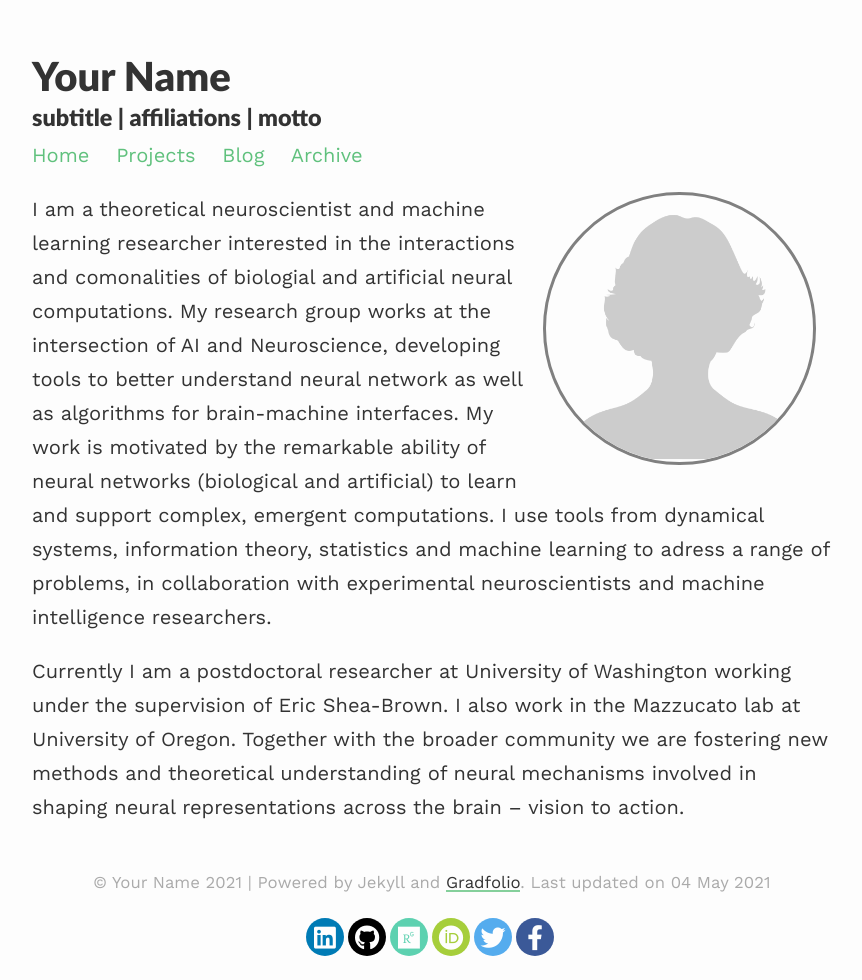
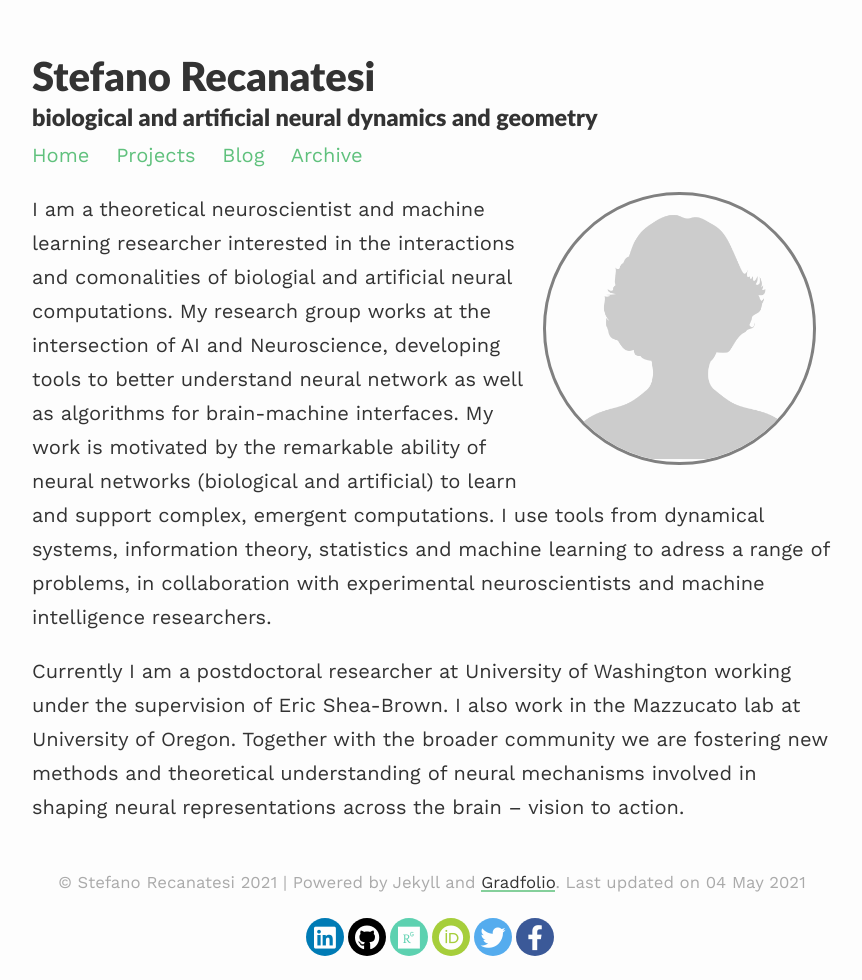
Before and after one commit to srecanatesi/srecanatesi.gihub.io, a Jekyll site: the page built from index.md, in a window 1280 px wide. Shown: the whole page, without its empty margins (208-1070 px from the left). Built offline with Jekyll 4.4.1, drawn with Linux system fonts in a browser that asks for light colours; nearby versions of some CDN libraries.

Commit message:
Update _config.yml

```diff
--- a/_config.yml
+++ b/_config.yml
@@ -1,7 +1,7 @@
 ### your site title here
 
-title: Your Name
-description: subtitle | affiliations | motto
+title: Stefano Recanatesi
+description: biological and artificial neural dynamics and geometry
 
 baseurl: /gradfolio #name of GitHub repository
 url: #custom url to be used instead of GitHub repository
```
